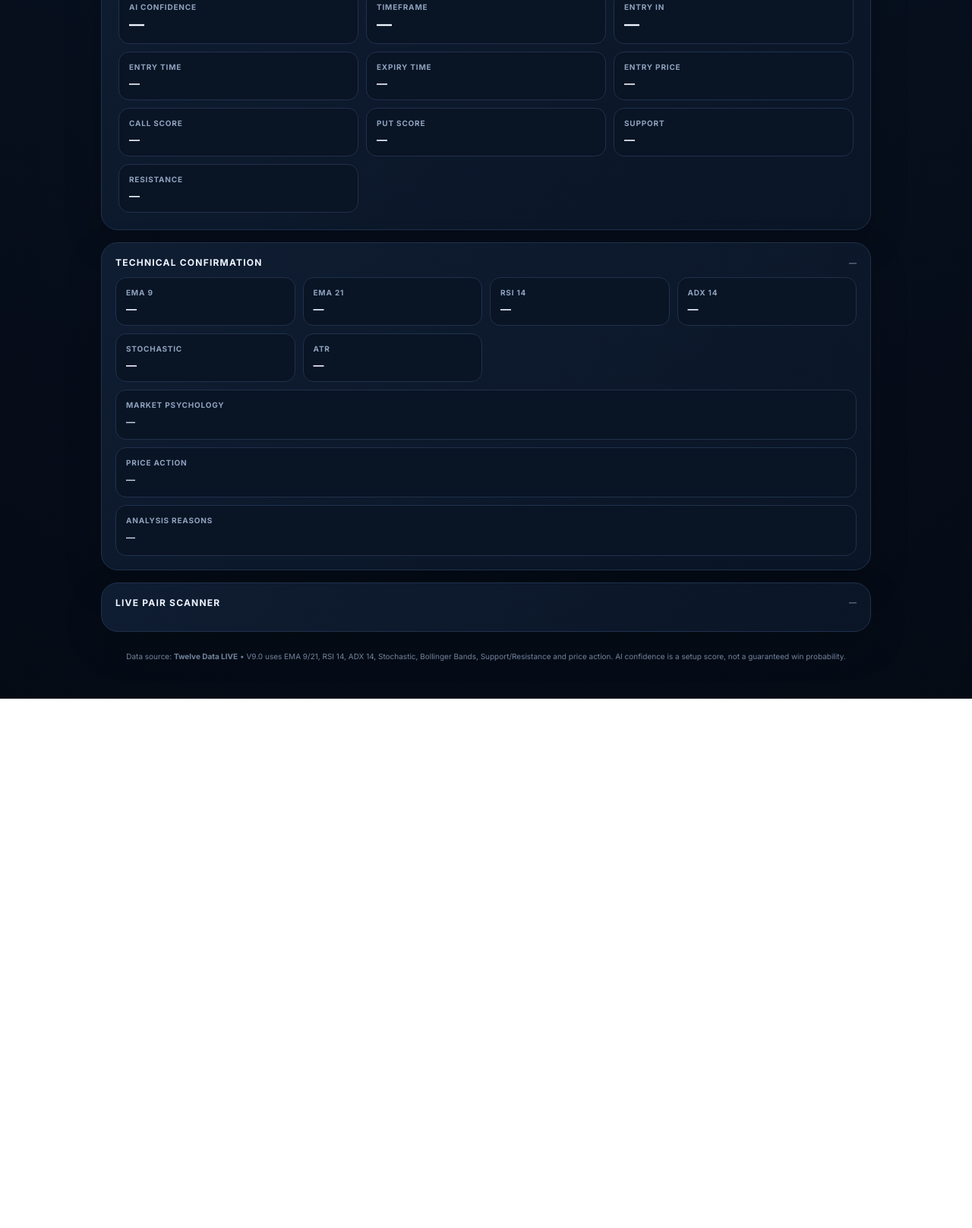
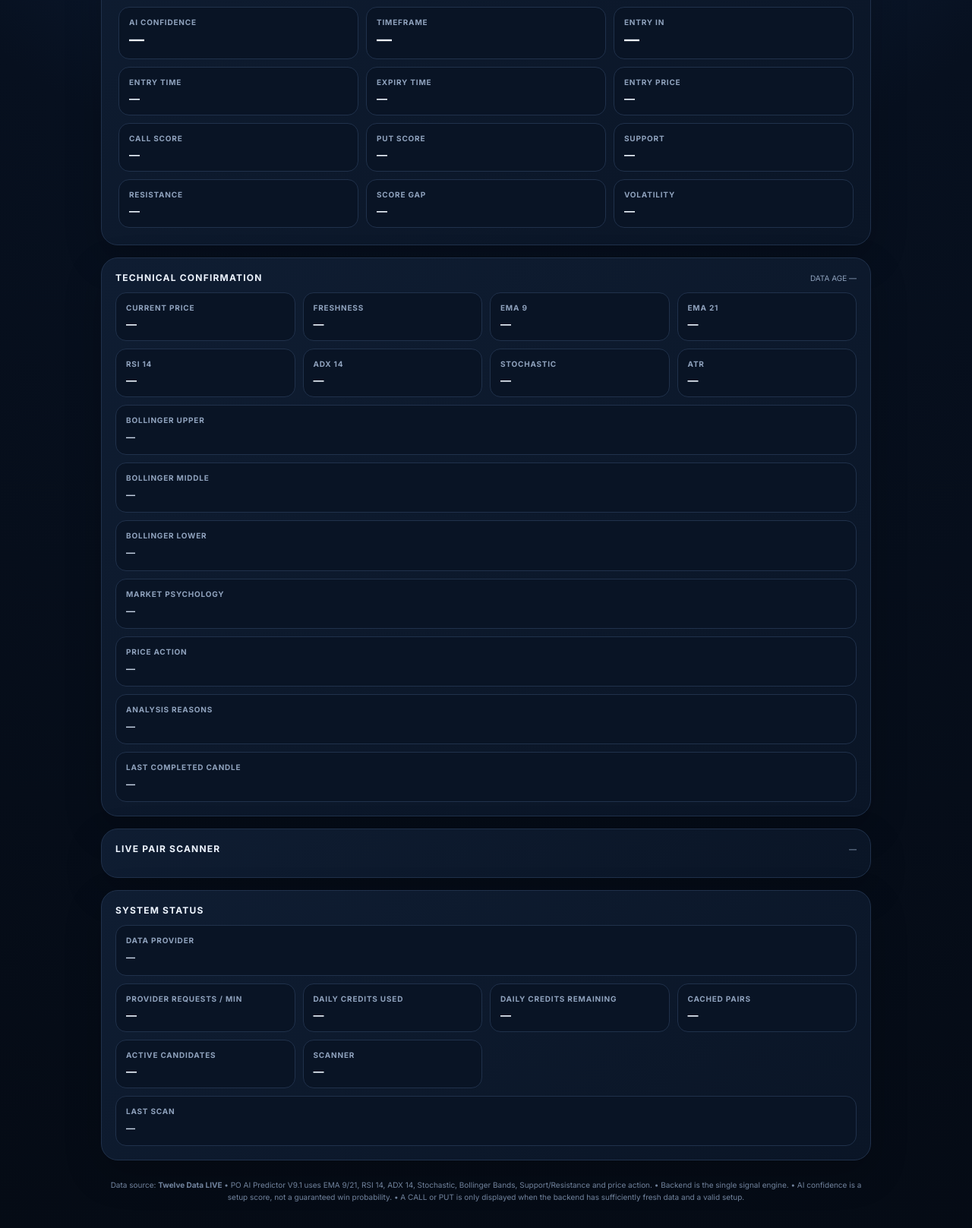
Before and after one commit to drvincentnkuru-dot/po-ai-predictor, a plain HTML site: page index.html in a window 1280 px wide. Shown: the part 527-2144 px from the top of the page at 76% size. Before the commit the page ends 1447 px from the top, so only its background shows below. Drawn offline with Linux system fonts and the light colour scheme; no server answers.

Commit message:
Update index.html

```diff
--- a/index.html
+++ b/index.html
@@ -2,46 +2,84 @@
 <html lang="en">
 <head>
   <meta charset="UTF-8" />
-  <meta name="viewport" content="width=device-width, initial-scale=1.0" />
 
-  <title>PO AI Predictor V9.0</title>
+  <meta
+    name="viewport"
+    content="width=device-width, initial-scale=1.0"
+  />
 
-  <link rel="preconnect" href="https://fonts.googleapis.com">
-  <link rel="preconnect" href="https://fonts.gstatic.com" crossorigin>
+  <title>PO AI Predictor V9.1</title>
+
+  <link
+    rel="preconnect"
+    href="https://fonts.googleapis.com"
+  >
+
+  <link
+    rel="preconnect"
+    href="https://fonts.gstatic.com"
+    crossorigin
+  >
 
   <link
     href="https://fonts.googleapis.com/css2?family=Inter:wght@400;500;600;700;800&display=swap"
     rel="stylesheet"
   >
 
-  <link rel="stylesheet" href="style.css" />
+  <link
+    rel="stylesheet"
+    href="style.css"
+  />
 </head>
 
 <body>
 
 <div class="app-shell">
 
+  <!-- =====================================================
+       HEADER
+  ====================================================== -->
+
   <header class="topbar">
 
     <div class="brand">
 
-      <div class="brand-mark">⚡</div>
+      <div class="brand-mark">
+        ⚡
+      </div>
 
       <div>
-        <h1>PO AI PREDICTOR</h1>
-        <p>V9.0 • SMART LIVE SCANNER</p>
+
+        <h1>
+          PO AI PREDICTOR
+        </h1>
+
+        <p>
+          V9.1 • SMART LIVE SCANNER
+        </p>
+
       </div>
 
     </div>
 
     <div class="status-pill">
+
       <span class="dot"></span>
-      <span id="backendStatus">CONNECTING</span>
+
+      <span id="backendStatus">
+        CONNECTING
+      </span>
+
     </div>
 
   </header>
 
+
   <main>
+
+    <!-- ===================================================
+         HERO
+    ==================================================== -->
 
     <section class="hero">
 
@@ -56,24 +94,43 @@
         </h2>
 
         <p>
-          Scans supported live forex pairs and selects the strongest
-          available live setup using EMA, RSI, ADX, Stochastic,
-          Bollinger Bands, Support/Resistance and price action.
+          Scans supported live forex pairs and selects
+          the strongest available live setup using EMA,
+          RSI, ADX, Stochastic, Bollinger Bands,
+          Support/Resistance and price action.
         </p>
 
       </div>
 
-      <button id="analyzeBtn" class="analyze-btn">
+      <button
+        id="analyzeBtn"
+        class="analyze-btn"
+        type="button"
+      >
         ANALYZE MARKET
       </button>
 
     </section>
 
 
-    <section id="errorBox" class="error-box hidden"></section>
+    <!-- ===================================================
+         ERROR
+    ==================================================== -->
+
+    <section
+      id="errorBox"
+      class="error-box hidden"
+    ></section>
 
 
-    <section class="signal-card" id="signalCard">
+    <!-- ===================================================
+         SIGNAL CARD
+    ==================================================== -->
+
+    <section
+      class="signal-card"
+      id="signalCard"
+    >
 
       <div class="signal-head">
 
@@ -87,16 +144,29 @@
             Waiting for live data…
           </h3>
 
+          <span
+            id="marketStatus"
+            class="market-status"
+          >
+            WAITING
+          </span>
+
         </div>
 
-        <span id="trendBadge" class="trend-badge">
+        <span
+          id="trendBadge"
+          class="trend-badge"
+        >
           —
         </span>
 
       </div>
 
 
-      <div id="signalBadge" class="signal-badge no-trade">
+      <div
+        id="signalBadge"
+        class="signal-badge no-trade"
+      >
         NO TRADE
       </div>
 
@@ -104,6 +174,7 @@
       <div class="confidence-row">
 
         <div>
+
           <span class="muted">
             AI CONFIDENCE
           </span>
@@ -111,9 +182,12 @@
           <strong id="confidence">
             —
           </strong>
+
         </div>
 
+
         <div>
+
           <span class="muted">
             TIMEFRAME
           </span>
@@ -121,9 +195,12 @@
           <strong id="timeframe">
             —
           </strong>
+
         </div>
 
+
         <div>
+
           <span class="muted">
             ENTRY IN
           </span>
@@ -131,10 +208,15 @@
           <strong id="countdown">
             —
           </strong>
+
         </div>
 
       </div>
 
+
+      <!-- =================================================
+           TIME / PRICE
+      ================================================== -->
 
       <div class="time-grid">
 
@@ -150,6 +232,7 @@
 
         </div>
 
+
         <div class="time-box">
 
           <span>
@@ -161,6 +244,7 @@
           </strong>
 
         </div>
+
 
         <div class="time-box">
 
@@ -177,6 +261,10 @@
       </div>
 
 
+      <!-- =================================================
+           SCORES
+      ================================================== -->
+
       <div class="score-grid">
 
         <div>
@@ -191,6 +279,7 @@
 
         </div>
 
+
         <div>
 
           <span>
@@ -202,6 +291,7 @@
           </b>
 
         </div>
+
 
         <div>
 
@@ -215,6 +305,7 @@
 
         </div>
 
+
         <div>
 
           <span>
@@ -227,10 +318,40 @@
 
         </div>
 
+
+        <div>
+
+          <span>
+            SCORE GAP
+          </span>
+
+          <b id="gap">
+            —
+          </b>
+
+        </div>
+
+
+        <div>
+
+          <span>
+            VOLATILITY
+          </span>
+
+          <b id="volatility">
+            —
+          </b>
+
+        </div>
+
       </div>
 
     </section>
 
+
+    <!-- ===================================================
+         TECHNICAL CONFIRMATION
+    ==================================================== -->
 
     <section class="panel">
 
@@ -241,13 +362,39 @@
         </h3>
 
         <span id="dataAge">
-          —
+          DATA AGE —
         </span>
 
       </div>
 
 
       <div class="indicator-grid">
+
+        <div class="indicator">
+
+          <span>
+            CURRENT PRICE
+          </span>
+
+          <strong id="currentPrice">
+            —
+          </strong>
+
+        </div>
+
+
+        <div class="indicator">
+
+          <span>
+            FRESHNESS
+          </span>
+
+          <strong id="freshness">
+            —
+          </strong>
+
+        </div>
+
 
         <div class="indicator">
 
@@ -261,6 +408,7 @@
 
         </div>
 
+
         <div class="indicator">
 
           <span>
@@ -272,6 +420,7 @@
           </strong>
 
         </div>
+
 
         <div class="indicator">
 
@@ -285,6 +434,7 @@
 
         </div>
 
+
         <div class="indicator">
 
           <span>
@@ -296,6 +446,7 @@
           </strong>
 
         </div>
+
 
         <div class="indicator">
 
@@ -309,6 +460,7 @@
 
         </div>
 
+
         <div class="indicator">
 
           <span>
@@ -320,6 +472,46 @@
           </strong>
 
         </div>
+
+
+        <div class="indicator wide">
+
+          <span>
+            BOLLINGER UPPER
+          </span>
+
+          <strong id="bollingerUpper">
+            —
+          </strong>
+
+        </div>
+
+
+        <div class="indicator wide">
+
+          <span>
+            BOLLINGER MIDDLE
+          </span>
+
+          <strong id="bollingerMiddle">
+            —
+          </strong>
+
+        </div>
+
+
+        <div class="indicator wide">
+
+          <span>
+            BOLLINGER LOWER
+          </span>
+
+          <strong id="bollingerLower">
+            —
+          </strong>
+
+        </div>
+
 
         <div class="indicator wide">
 
@@ -333,6 +525,7 @@
 
         </div>
 
+
         <div class="indicator wide">
 
           <span>
@@ -344,6 +537,7 @@
           </strong>
 
         </div>
+
 
         <div class="indicator wide">
 
@@ -357,10 +551,27 @@
 
         </div>
 
+
+        <div class="indicator wide">
+
+          <span>
+            LAST COMPLETED CANDLE
+          </span>
+
+          <strong id="lastCandle">
+            —
+          </strong>
+
+        </div>
+
       </div>
 
     </section>
 
+
+    <!-- ===================================================
+         SCANNER
+    ==================================================== -->
 
     <section class="panel">
 
@@ -376,22 +587,162 @@
 
       </div>
 
-      <div id="scanner" class="scanner"></div>
+
+      <div
+        id="scanner"
+        class="scanner"
+      ></div>
 
     </section>
 
+
+    <!-- ===================================================
+         SYSTEM INFORMATION
+    ==================================================== -->
+
+    <section class="panel">
+
+      <div class="panel-title">
+
+        <h3>
+          SYSTEM STATUS
+        </h3>
+
+      </div>
+
+
+      <div class="indicator-grid">
+
+        <div class="indicator wide">
+
+          <span>
+            DATA PROVIDER
+          </span>
+
+          <strong id="provider">
+            —
+          </strong>
+
+        </div>
+
+
+        <div class="indicator">
+
+          <span>
+            PROVIDER REQUESTS / MIN
+          </span>
+
+          <strong id="providerRequests">
+            —
+          </strong>
+
+        </div>
+
+
+        <div class="indicator">
+
+          <span>
+            DAILY CREDITS USED
+          </span>
+
+          <strong id="dailyCreditsUsed">
+            —
+          </strong>
+
+        </div>
+
+
+        <div class="indicator">
+
+          <span>
+            DAILY CREDITS REMAINING
+          </span>
+
+          <strong id="dailyCreditsRemaining">
+            —
+          </strong>
+
+        </div>
+
+
+        <div class="indicator">
+
+          <span>
+            CACHED PAIRS
+          </span>
+
+          <strong id="cachedPairs">
+            —
+          </strong>
+
+        </div>
+
+
+        <div class="indicator">
+
+          <span>
+            ACTIVE CANDIDATES
+          </span>
+
+          <strong id="candidateCount">
+            —
+          </strong>
+
+        </div>
+
+
+        <div class="indicator">
+
+          <span>
+            SCANNER
+          </span>
+
+          <strong id="scannerStatus">
+            —
+          </strong>
+
+        </div>
+
+
+        <div class="indicator wide">
+
+          <span>
+            LAST SCAN
+          </span>
+
+          <strong id="lastScanAt">
+            —
+          </strong>
+
+        </div>
+
+      </div>
+
+    </section>
+
+
+    <!-- ===================================================
+         FOOTER
+    ==================================================== -->
 
     <section class="footer-note">
 
       Data source:
       <b>Twelve Data LIVE</b>
 
-      • V9.0 uses EMA 9/21, RSI 14, ADX 14,
-      Stochastic, Bollinger Bands,
-      Support/Resistance and price action.
+      • PO AI Predictor V9.1 uses EMA 9/21,
+      RSI 14, ADX 14, Stochastic,
+      Bollinger Bands, Support/Resistance
+      and price action.
 
-      AI confidence is a setup score,
+      • Backend is the single signal engine.
+
+      • AI confidence is a setup score,
       not a guaranteed win probability.
+
+      • A CALL or PUT is only displayed when
+      the backend has sufficiently fresh data
+      and a valid setup.
 
     </section>
 
@@ -399,7 +750,10 @@
 
 </div>
 
-<script src="script.js"></script>
+
+<script
+  src="script.js"
+></script>
 
 </body>
 </html>
```
